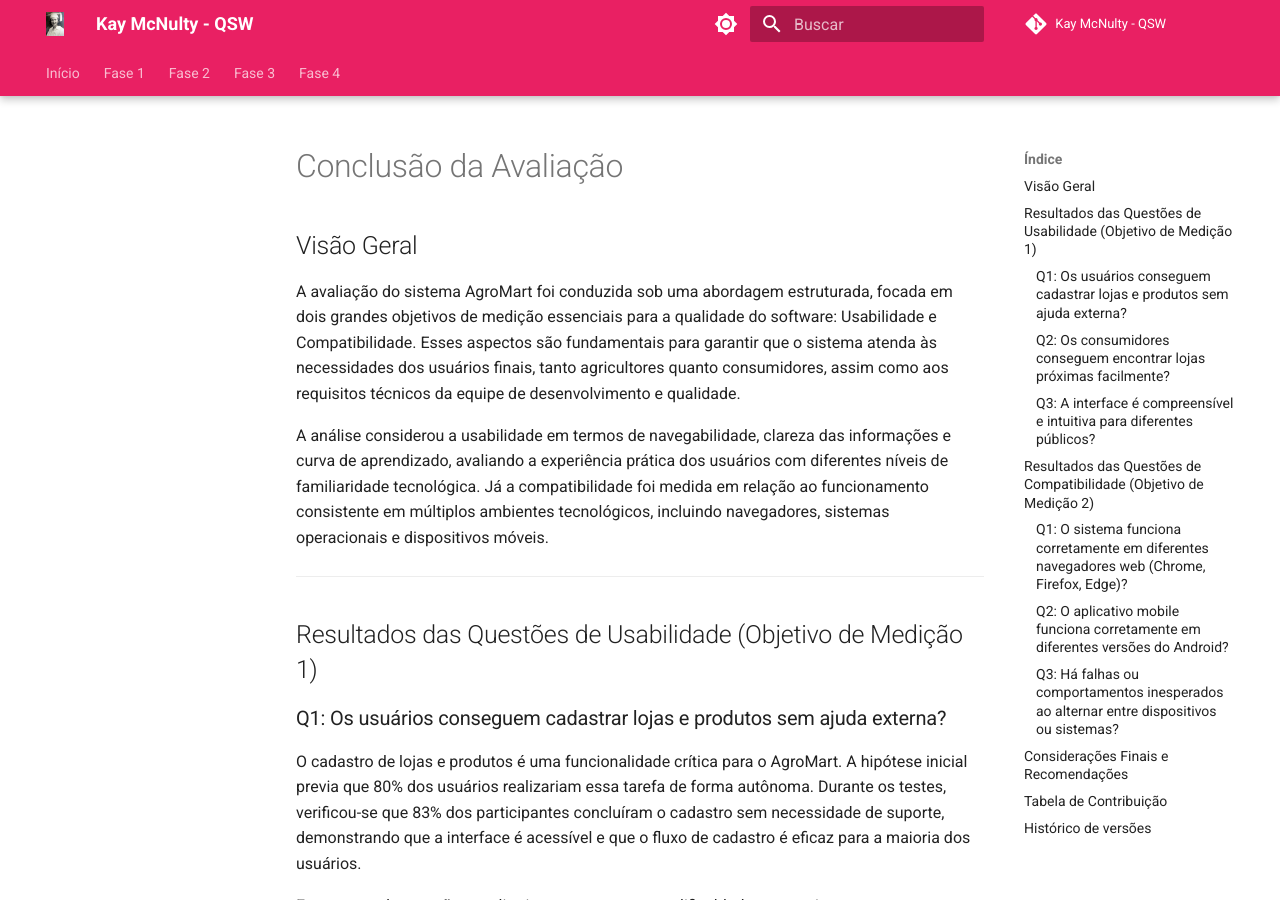
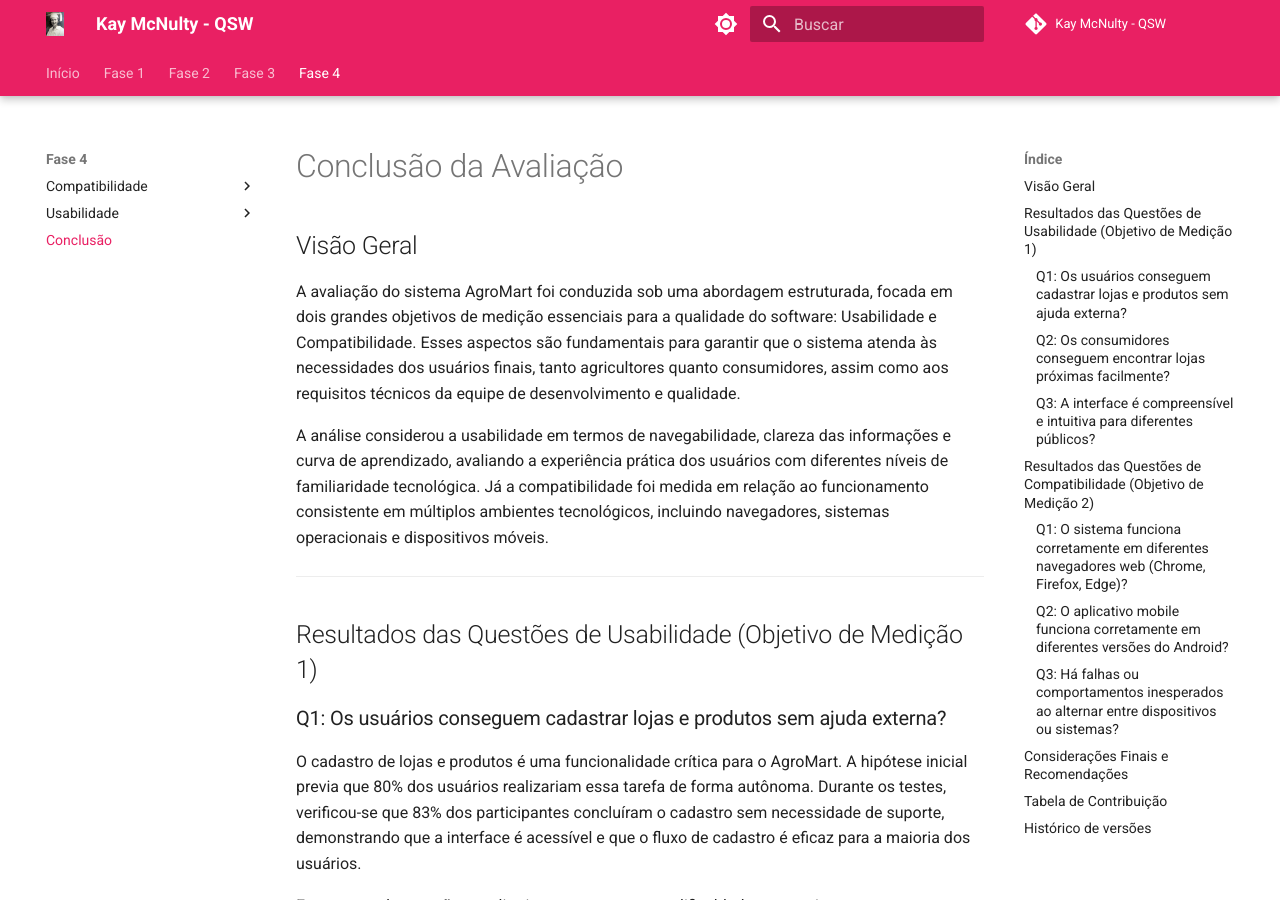
Before and after one commit to FCTE-Qualidade-de-Software-1/2025-1-T01-KAY-MCNULTY, an MkDocs documentation site: the page built from docs/fase4/conclusao.md, in a window 1280 px wide and 900 px high. Built offline with MkDocs 1.6.1 and Material for MkDocs 9.7.7, drawn with Linux system fonts in a browser that asks for light colours; comment, search, counter and statistics services are not loaded; part of the change alters nothing that is shown.

Commit message:
Update mkdocs.yml

```diff
--- a/mkdocs.yml
+++ b/mkdocs.yml
@@ -65,3 +65,4 @@ nav:
       - Q1: fase4/usabilidade/q1.md
       - Q2: fase4/usabilidade/q2.md
       - Q3: fase4/usabilidade/q3.md
+    - Conclusão: fase4/conclusao.md
```
